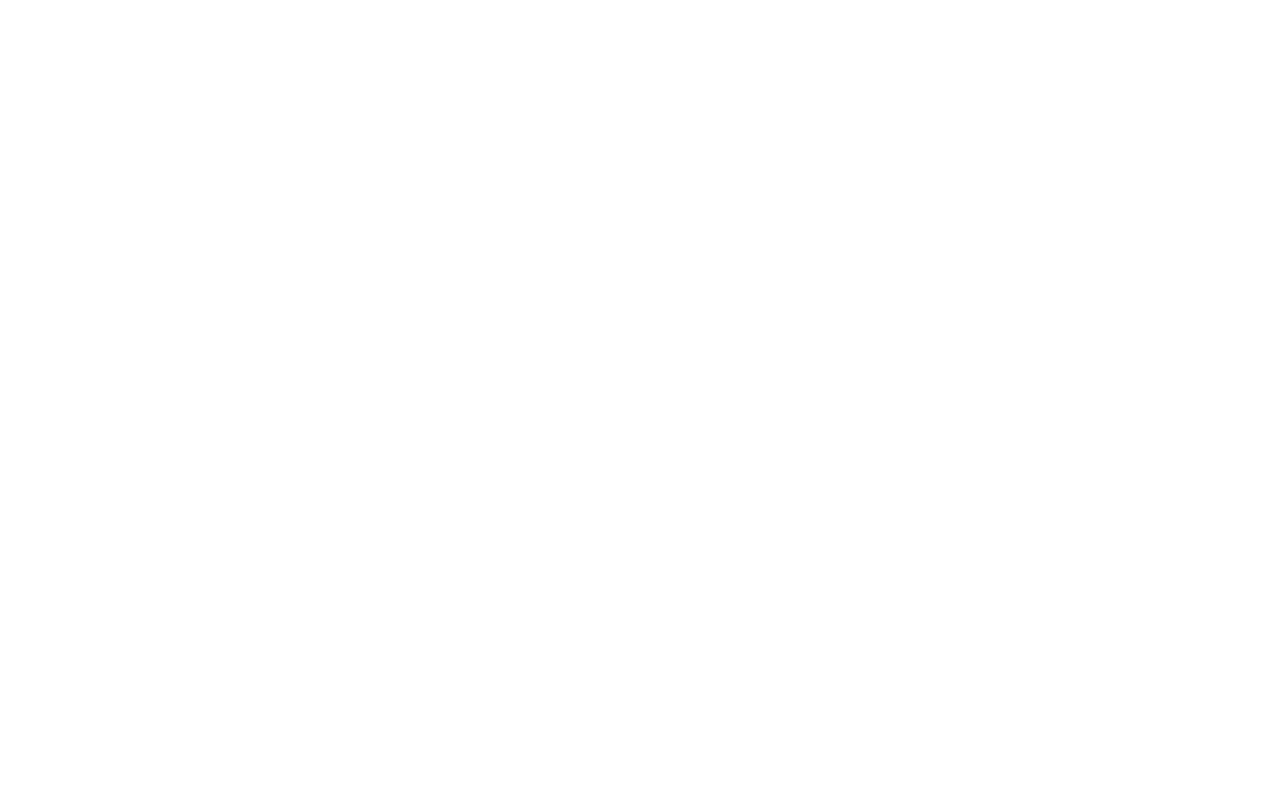
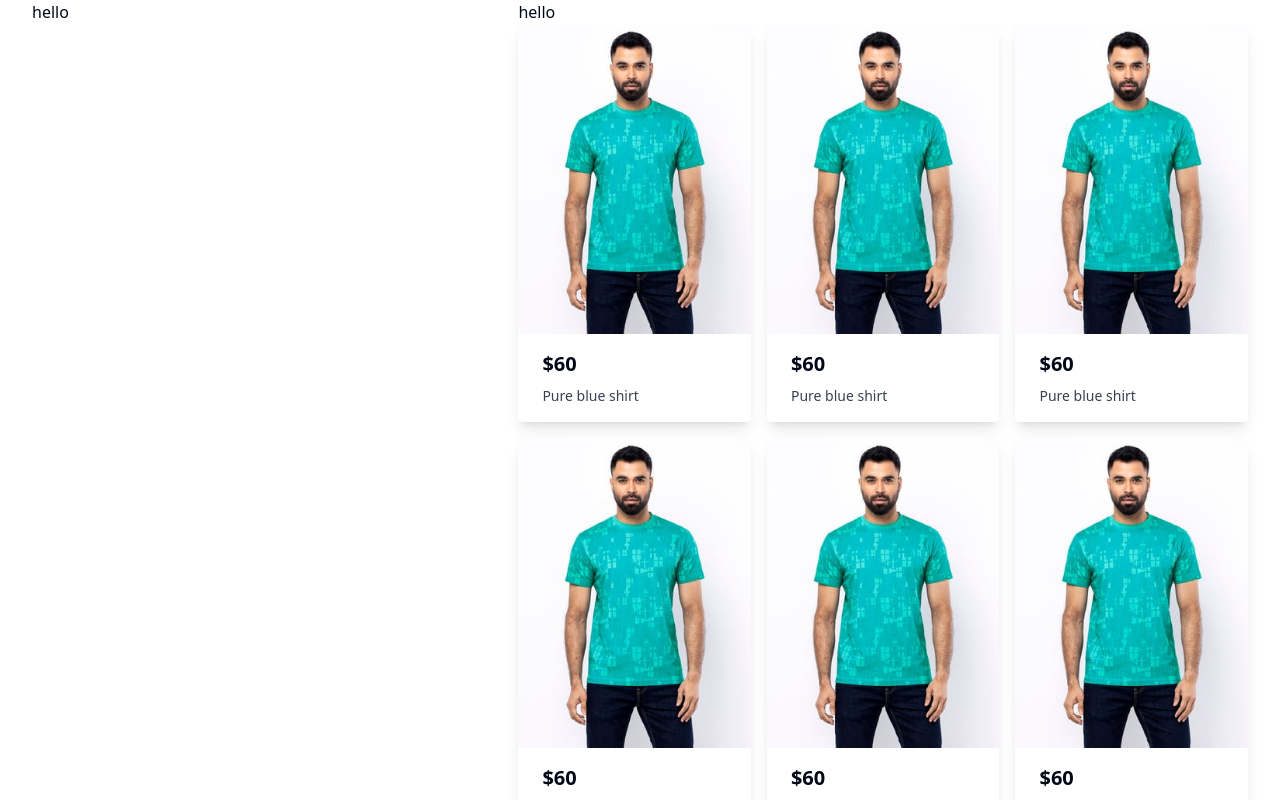
Before and after one commit to Rashad-Stack/pos, a React (Vite) app in the folder client/: page / in a window 1280 px wide. Shown: the top 800 px of the page. Built offline with nearby package versions, Linux system fonts and the light colour scheme.

Commit message:
Fix styling and layout issues in CartButton, HomePage, and Layout components

```diff
--- a/client/src/components/CartButton.tsx
+++ b/client/src/components/CartButton.tsx
@@ -11,7 +11,7 @@
 export default function CartButton() {
   return (
     <Sheet>
-      <SheetTrigger className="absolute bottom-4 right-4 rounded-full bg-indigo-300 p-5 lg:hidden">
+      <SheetTrigger className="fixed bottom-4 right-4 rounded-full bg-indigo-300 p-5 lg:hidden">
         <HiOutlineShoppingCart className="h-8 w-8 text-white" />
         <span className="absolute left-0 top-0 grid h-8 w-8 -translate-x-0 -translate-y-0 transform place-items-center rounded-full bg-red-500 text-white">
           6
--- /dev/null
+++ b/client/src/components/ProductCard.tsx
@@ -0,0 +1,17 @@
+export default function ProductCard() {
+  return (
+    <div className="overflow-hidden rounded shadow-lg">
+      <img
+        className="w-full"
+        src="/blue-shirt.jpg"
+        alt="Sunset in the mountains"
+      />
+      <div className="px-6 py-4">
+        <div className="mb-2 text-xl font-bold">$60</div>
+        <p className="line-clamp-2 text-sm font-medium text-gray-700">
+          Pure blue shirt
+        </p>
+      </div>
+    </div>
+  );
+}
--- a/client/src/pages/HomePage.tsx
+++ b/client/src/pages/HomePage.tsx
@@ -1,9 +1,30 @@
 import CartButton from "@/components/CartButton";
+import ProductCard from "@/components/ProductCard";
 
 export default function HomePage() {
   return (
-    <div>
+    <section>
+      <div className="container mx-auto max-w-max">
+        <div className="grid lg:grid-cols-5">
+          <div className="col-span-2 max-lg:hidden">
+            <div className="sticky top-0">hello</div>
+          </div>
+          <div className="col-span-3">
+            <div className="sticky top-0">hello</div>
+            <div className="grid grid-cols-2 gap-4 sm:grid-cols-3 md:grid-cols-4 lg:grid-cols-3 2xl:grid-cols-5">
+              <ProductCard />
+              <ProductCard />
+              <ProductCard />
+              <ProductCard />
+              <ProductCard />
+              <ProductCard />
+              <ProductCard />
+              <ProductCard />
+            </div>
+          </div>
+        </div>
+      </div>
       <CartButton />
-    </div>
+    </section>
   );
 }
--- a/client/src/pages/Layout.tsx
+++ b/client/src/pages/Layout.tsx
@@ -2,10 +2,8 @@
 
 export default function Layout() {
   return (
-    <div>
-      <main>
-        <ProtectedRouts />
-      </main>
-    </div>
+    <main>
+      <ProtectedRouts />
+    </main>
   );
 }
```
Also changed, not shown: client/public/blue-shirt.jpg (added).
